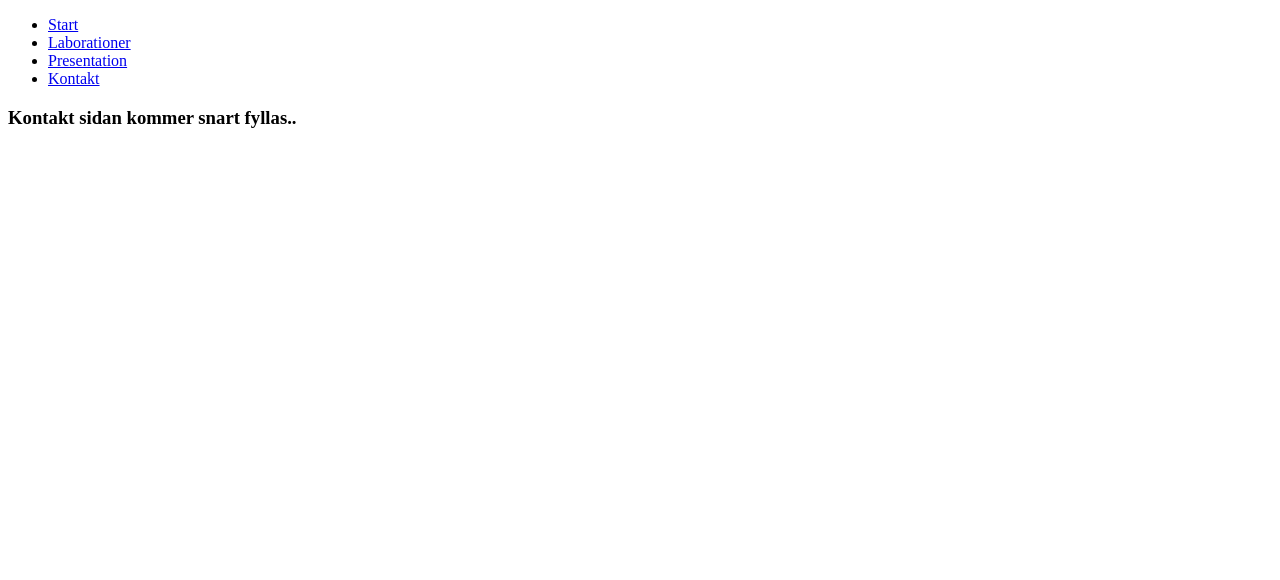
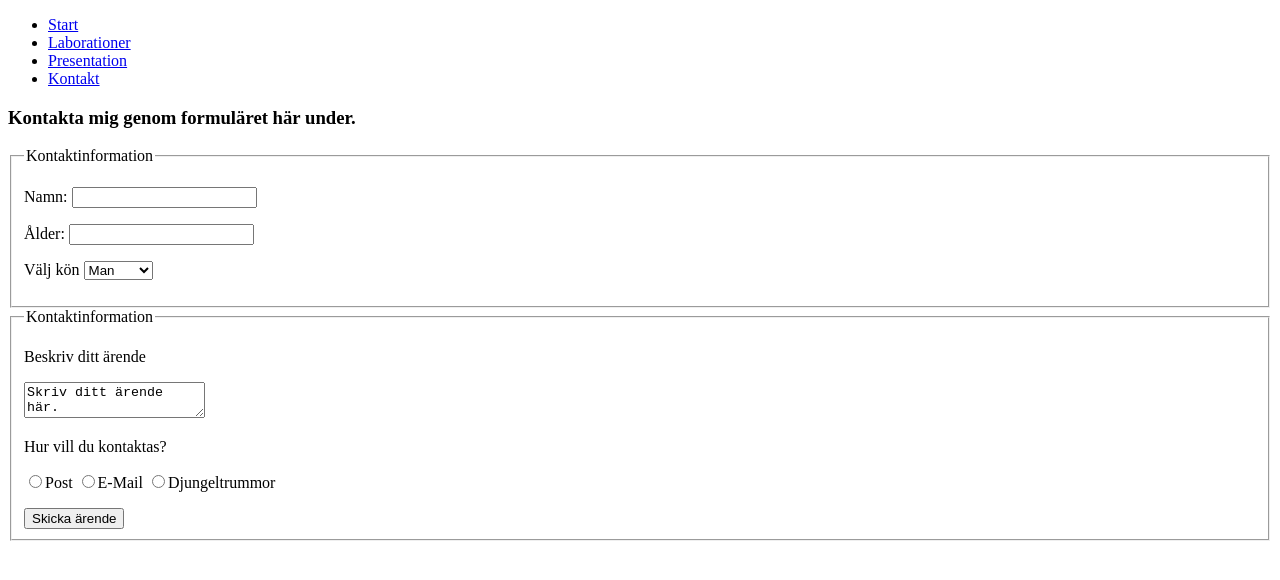
Before and after one commit to ep222ht/1ik415-laborationer, a plain HTML site: page Pages/kontakt.html in a window 1280 px wide. Drawn offline with Linux system fonts and the light colour scheme.

Commit message:
Kontaktsidanuppdaterad uppgift1.9

```diff
--- a/Pages/kontakt.html
+++ b/Pages/kontakt.html
@@ -12,6 +12,38 @@
             <li><a href="Presentation.html">Presentation</a></li>
             <li><a href="kontakt.html">Kontakt</a></li>
         </ul>
-        <h3>Kontakt sidan kommer snart fyllas..</h3>
+        <h3>Kontakta mig genom formuläret här under.</h3>
+        <form action="http://voyager.lnu.se/tekinet/kurser/dtt/wp_webbintro/form.php" method="post">
+        <fieldset>
+            <legend>Kontaktinformation</legend>
+            <p>
+            <label for="namn">Namn:</label>
+            <input type="text" id="namn" name="namn">
+            </p>
+            <p>
+            <label for="alder">Ålder:</label>
+            <input type="text" id="alder" name="alder">
+            </p>
+            <p>Välj kön
+            <select name="Könsfråga">
+            <option value="Man">Man</option>
+            <option value="Kvinna">Kvinna</option>
+            <option value="Osakert">Osäkert</option>
+            </select>
+            </p>
+        </fieldset>
+        <fieldset>
+            <legend>Kontaktinformation</legend>
+            <p>Beskriv ditt ärende</p>
+            <textarea>Skriv ditt ärende här.</textarea>
+            <p>Hur vill du kontaktas?</p>
+            <p>
+            <input type="radio" name="Kontakt" value="Post">Post
+            <input type="radio" name="Kontakt" value="E-Mail">E-Mail
+            <input type="radio" name="Kontakt" value="Djungeltrummor">Djungeltrummor
+            </p>
+            <input type="submit" value="Skicka ärende">
+        </fieldset>
+        </form>
     </body>
 </html>
```
Also changed, not shown: index.html (+4 -7 lines), 1 other file.
